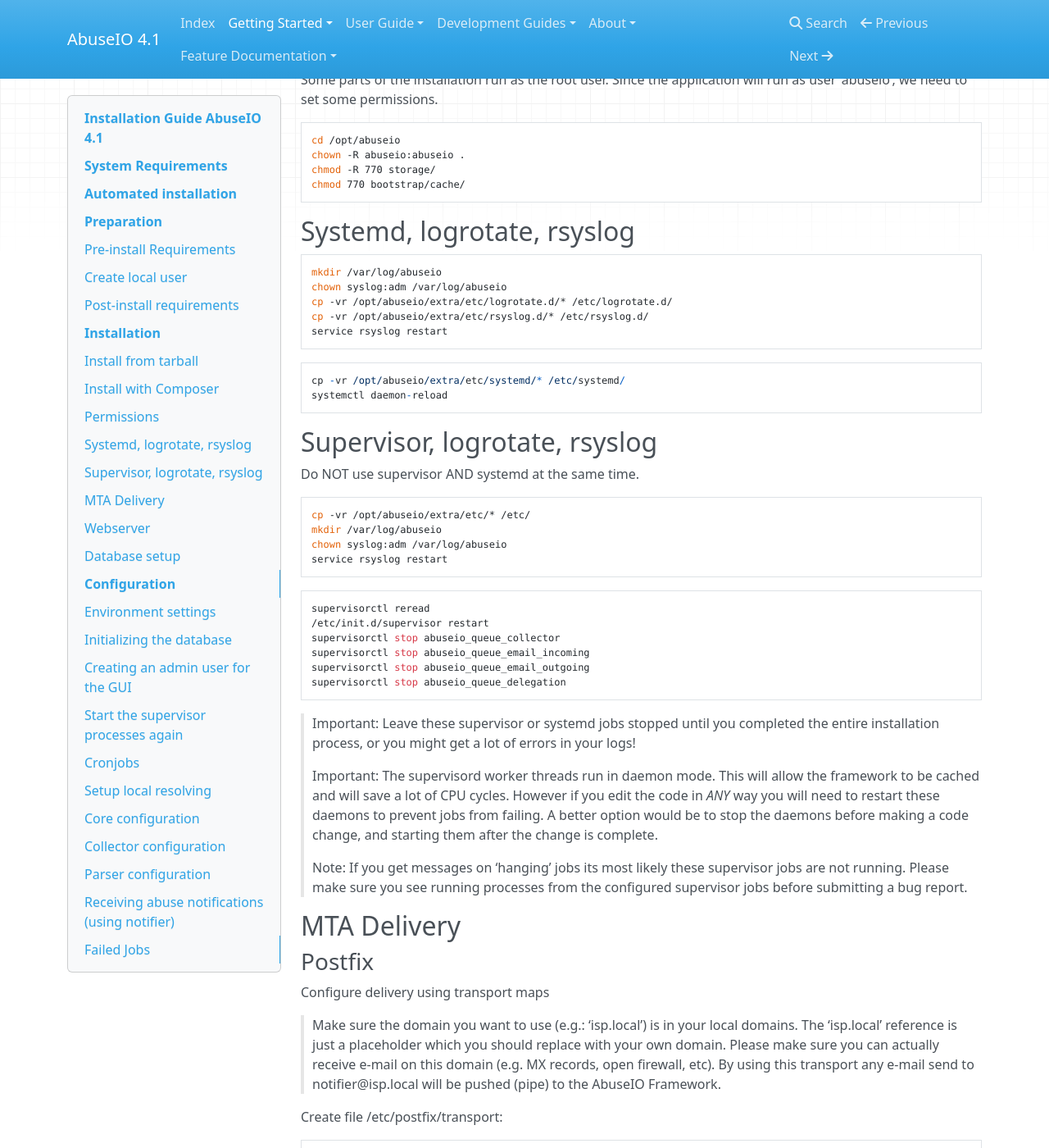
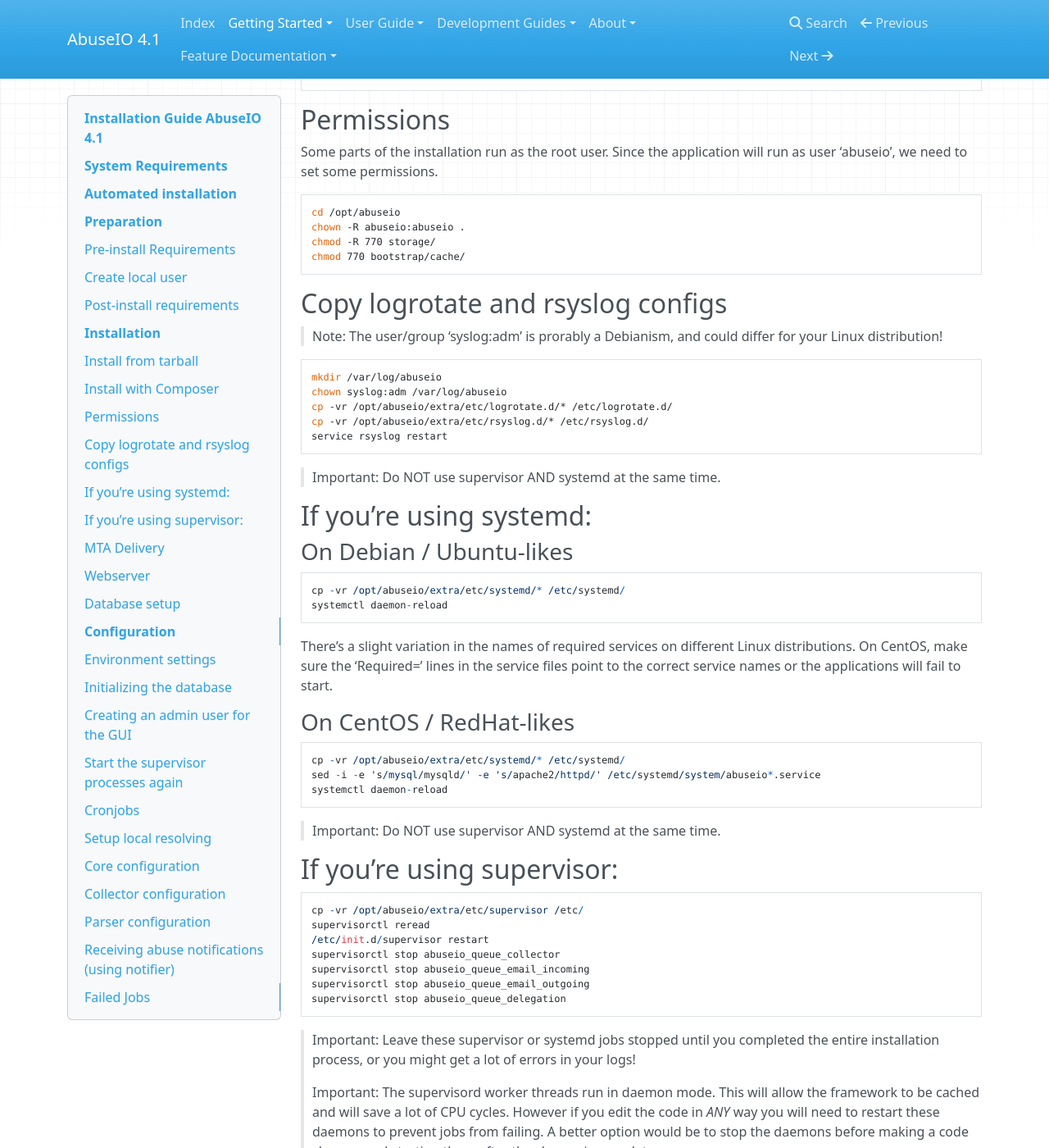
Before and after one commit to AbuseIO/abuseio-docs, an MkDocs documentation site: the page built from docs/installation.md, in a window 1280 px wide and 1400 px high, scrolled down 4107 px. Shown: the whole window at 82% size. Built offline with MkDocs 1.6.1, drawn with Linux system fonts in a browser that asks for light colours; nearby versions of some CDN libraries; old or Windows-style settings are respelled for this version of MkDocs; some of the changed text lies outside the part shown.

Commit message:
improved CentOS/Debian differences, thanks @untold

````diff
--- a/docs/installation.md
+++ b/docs/installation.md
@@ -56,6 +56,7 @@ Still a work in progress, but minimal:
 ```
 php-bcmath, supervisor
 ```
+Please keep in mind AbuseIO was developed on Ubuntu/Debian systems and there might be some assumptions in this installation document. Please keep us posted if you find such situations, so we can improve the documentation!
 
 ### Composer
 Although Composer is not required, we highly recommend that you install Composer as it allows you to easily update certain parts of the system. You can install AbuseIO without Composer by downloading the premade .TAR archive from our website.
@@ -191,8 +192,8 @@ chmod 770 bootstrap/cache/
 ```
 
 
-## Systemd, logrotate, rsyslog
-
+## Copy logrotate and rsyslog configs
+> Note: The user/group 'syslog:adm' is prorably a Debianism, and could differ for your Linux distribution!
 ```
 mkdir /var/log/abuseio
 chown syslog:adm /var/log/abuseio
@@ -201,22 +202,30 @@ cp -vr /opt/abuseio/extra/etc/rsyslog.d/* /etc/rsyslog.d/
 service rsyslog restart
 ```
 
+> Important: Do NOT use supervisor AND systemd at the same time.
+
+## If you're using systemd:
+### On Debian / Ubuntu-likes
 ```
 cp -vr /opt/abuseio/extra/etc/systemd/* /etc/systemd/
 systemctl daemon-reload
 ```
 
-## Supervisor, logrotate, rsyslog
-Do NOT use supervisor AND systemd at the same time.
+There's a slight variation in the names of required services on different Linux distributions.
+On CentOS, make sure the 'Required=' lines in the service files point to the correct service names or the applications will fail to start.
 
+### On CentOS / RedHat-likes
 ```
-cp -vr /opt/abuseio/extra/etc/* /etc/
-mkdir /var/log/abuseio
-chown syslog:adm /var/log/abuseio
-service rsyslog restart
+cp -vr /opt/abuseio/extra/etc/systemd/* /etc/systemd/
+sed -i -e 's/mysql/mysqld/' -e 's/apache2/httpd/' /etc/systemd/system/abuseio*.service
+systemctl daemon-reload
 ```
 
+> Important: Do NOT use supervisor AND systemd at the same time.
+
+## If you're using supervisor:
 ```
+cp -vr /opt/abuseio/extra/etc/supervisor /etc/
 supervisorctl reread
 /etc/init.d/supervisor restart
 supervisorctl stop abuseio_queue_collector
````
